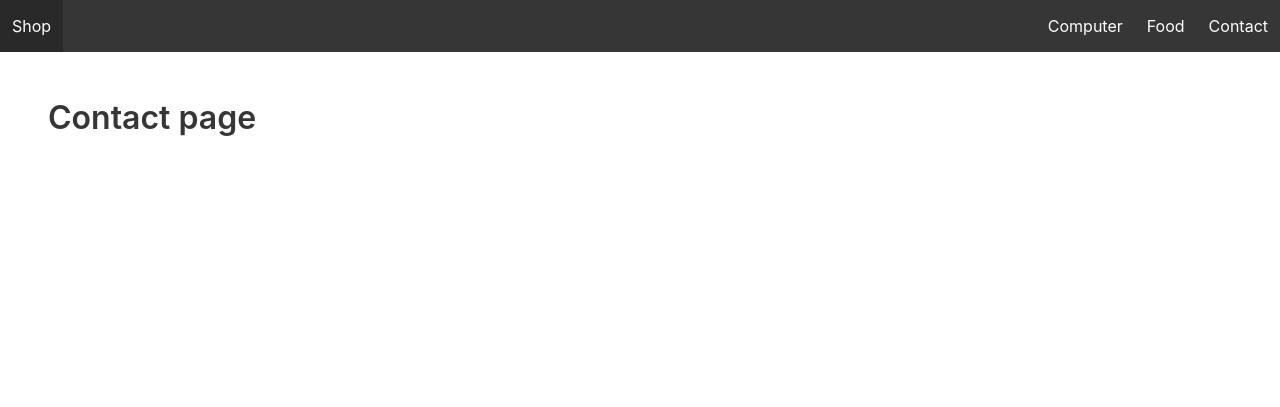
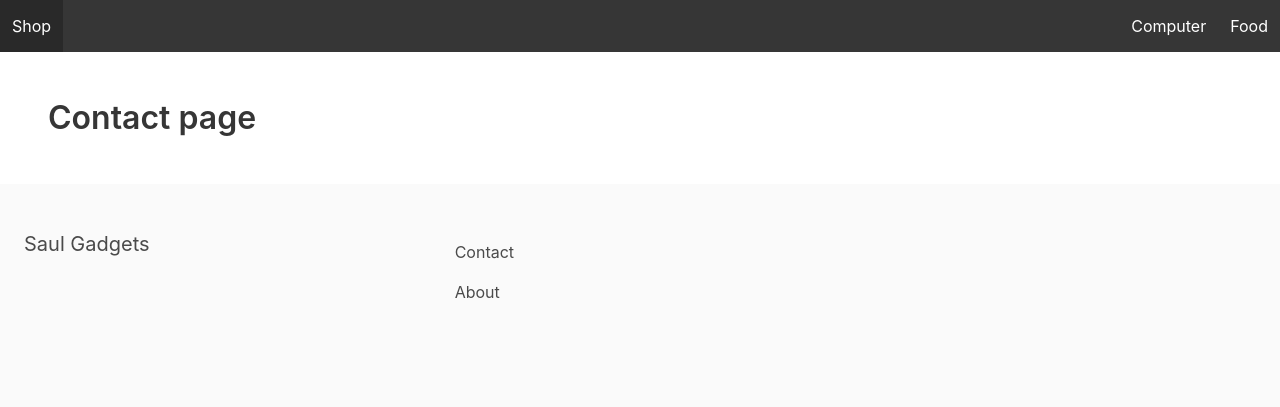
Before and after one commit to FoxGoName/ISI_projecttt, a Django app: page /contact/ in a window 1280 px wide. Shown: the top 407 px of the page. Run offline with Django 5.2, Linux system fonts and the light colour scheme; data comes from the database, SQL or seed files in the repository.

Commit message:
footer(contact and about)

```diff
--- a/ISI/ISI/urls.py
+++ b/ISI/ISI/urls.py
@@ -16,14 +16,16 @@ Including another URLconf
 """
 from django.contrib import admin
 from django.urls import path
-from apps.core.views import frontpage, contact
+from apps.core.views import frontpage, contact, about
 from apps.store.views import product_detail, category_detail
 
 urlpatterns = [
     path('admin/', admin.site.urls),
     path('', frontpage, name='frontpage'),
     path('contact/', contact, name='contact'),
+    path('about/', about, name='about'),
     path('<slug:category_slug>/<slug:slug>/', product_detail, name='product_detail'),
     path('<slug:slug>/', category_detail, name='category_detail'),
 
+
 ]
--- a/ISI/apps/core/templates/base.html
+++ b/ISI/apps/core/templates/base.html
@@ -23,7 +23,7 @@
 					{% for category in menu_categories %}
 					    <a href="{% url 'category_detail' category.slug %}" class="navbar-item">{{ category.title }}</a>
 					{% endfor %}
-					<a href="{% url 'contact' %}" class="navbar-item">Contact</a>
+
 				</div>
 			</div>
 
@@ -34,6 +34,19 @@
             {% endblock %}
 		</section>
 
+		<footer class="footer">
+			<div class="columns">
+				<div class="column is-4">
+					<h2 class="subtitle">Saul Gadgets</h2>
+				</div>
+
+				<div class="column is-8">
+					<a href="{% url 'contact' %}" class="navbar-item">Contact</a>
+					<a href="{% url 'about' %}" class="navbar-item">About</a>
+				</div>
+			</div>
+		</footer>
+
 		{% block scripts %}
 		{% endblock %}
 	</body>
--- a/ISI/apps/core/views.py
+++ b/ISI/apps/core/views.py
@@ -11,3 +11,6 @@ def frontpage(request):
 
 def contact(request):
     return render(request, 'contact.html')
+
+def about(request):
+    return render(request, 'about.html')
```
Also changed, not shown: ISI/apps/core/templates/about.html (added, +11 -0 lines).
